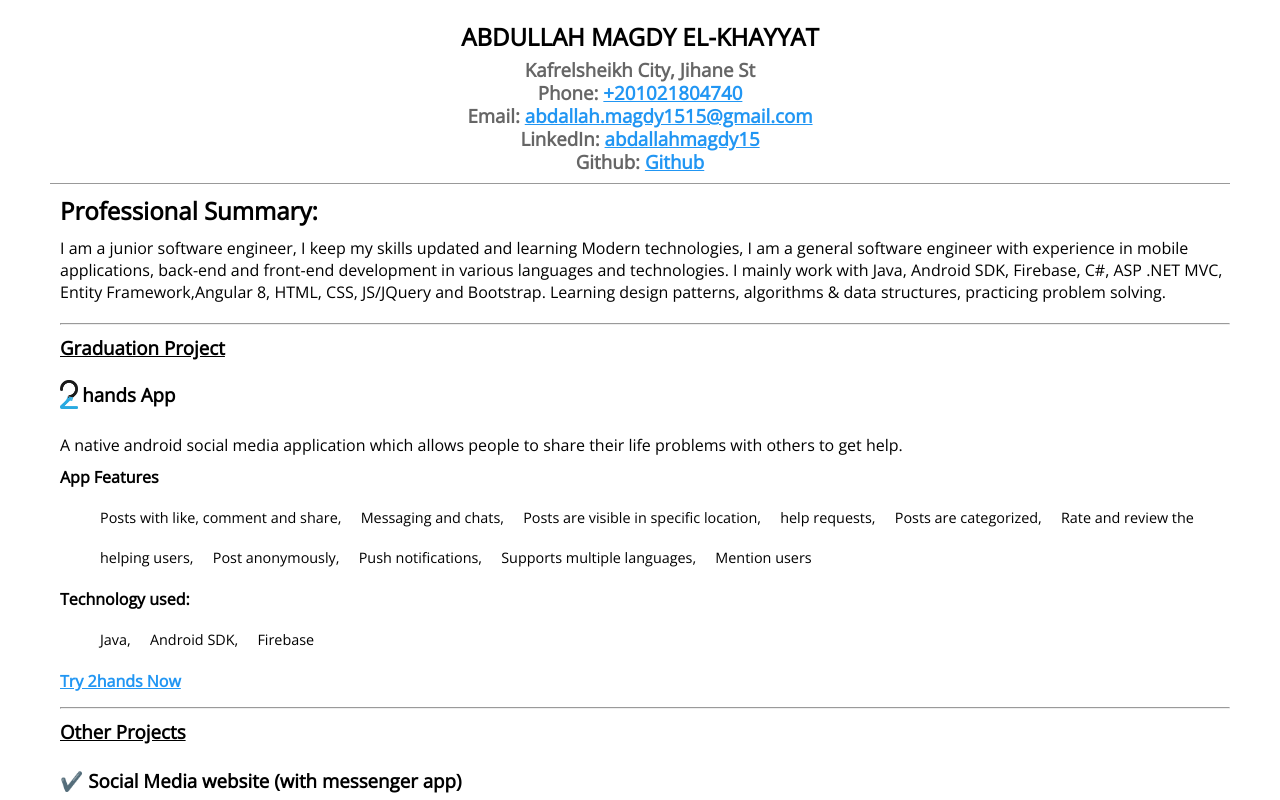
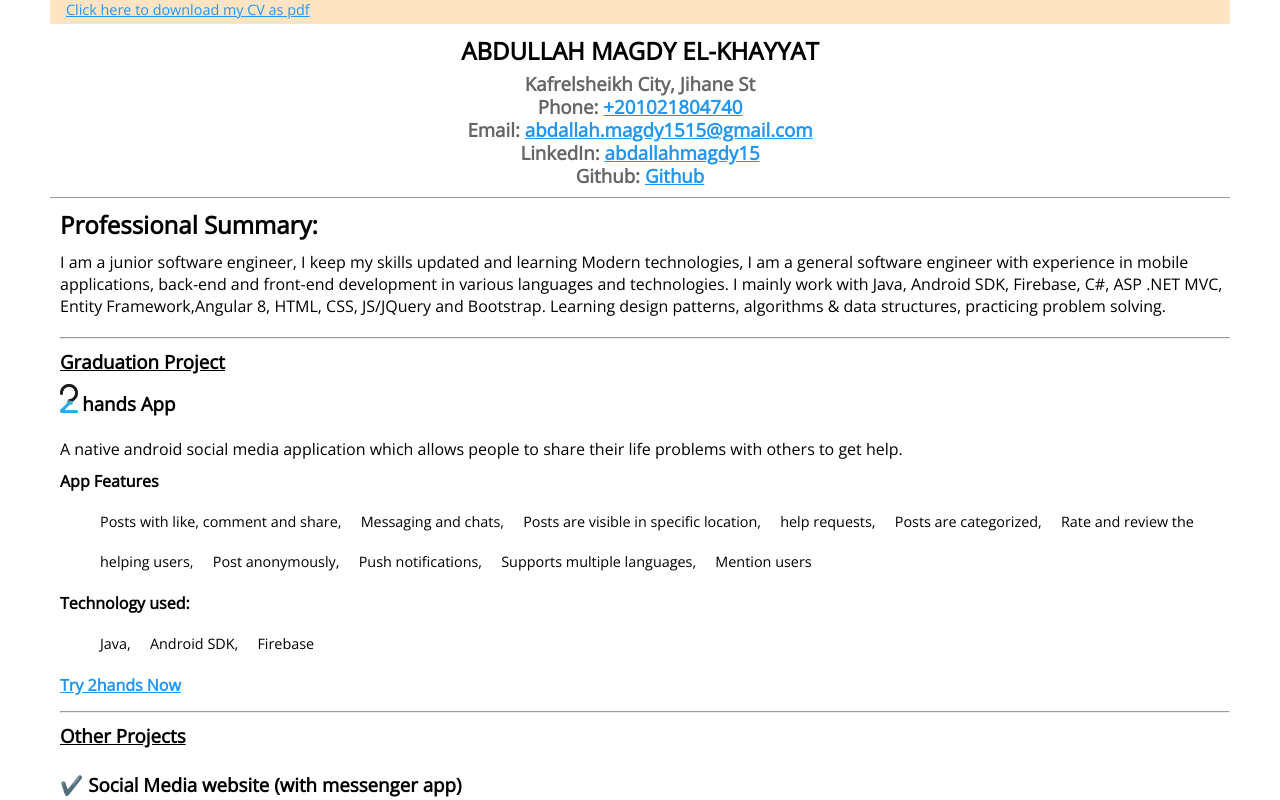
Before and after one commit to abdallahmagdy15/myCV_html, a plain HTML site: page index.html in a window 1280 px wide. Shown: the top 800 px of the page. Drawn offline with nearby package versions, Linux system fonts and the light colour scheme.

Commit message:
download cv style and position changed

```diff
--- a/index.html
+++ b/index.html
@@ -111,6 +111,12 @@
     .handsLogo {
       width: 14px;
     }
+    .download_cv{
+      background-color: bisque;
+      color: darkorange;
+      padding-left: 1rem;
+      height: 1.5rem;
+    }
 
     @media only screen and (max-width: 600px) {
       .date_ {
@@ -133,7 +139,7 @@
     }
 
     * {
-      margin-top: 10px;
+      margin-top:0;
       margin-bottom: 10px;
     }
   </style>
@@ -141,6 +147,10 @@
 </head>
 
 <body>
+  <div class="download_cv">
+    <a id="pdfLink" style="font-size:.9rem; cursor:pointer;">Click here to download my CV as pdf</a>
+  </div>
+
   <div class="header">
     <h2>ABDULLAH MAGDY EL-KHAYYAT</h2>
     <h3>Kafrelsheikh City, Jihane St</h3>
@@ -157,7 +167,7 @@
     </h3>
   </div>
   <div class="content">
-    <h2>Professional Summary:</h2>
+    <h2 style="margin-top: 10px;">Professional Summary:</h2>
     <p style="padding-bottom: 10px;">
       I am a junior software engineer, I keep my skills updated and learning Modern technologies, I am a general
       software engineer with experience in mobile applications, back-end and front-end development in various languages
@@ -357,7 +367,6 @@
       <li>Nationality: Egyptian</li>
     </ul>
   </div>
-  <a id="pdfLink" style="float: right;cursor: pointer;">Export to pdf</a>
   <script>
     var pdfLink = document.getElementById("pdfLink");
 
```
